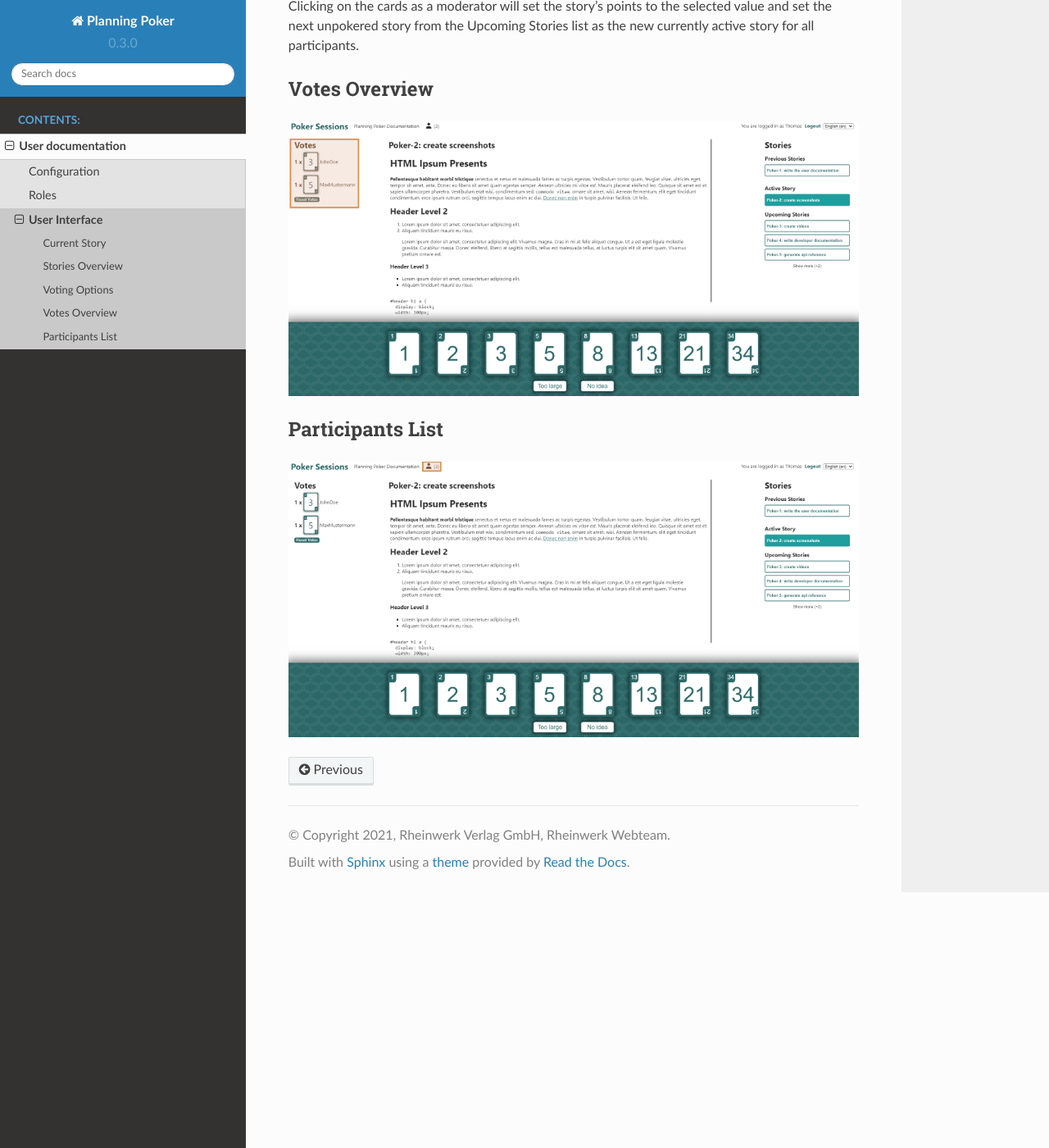
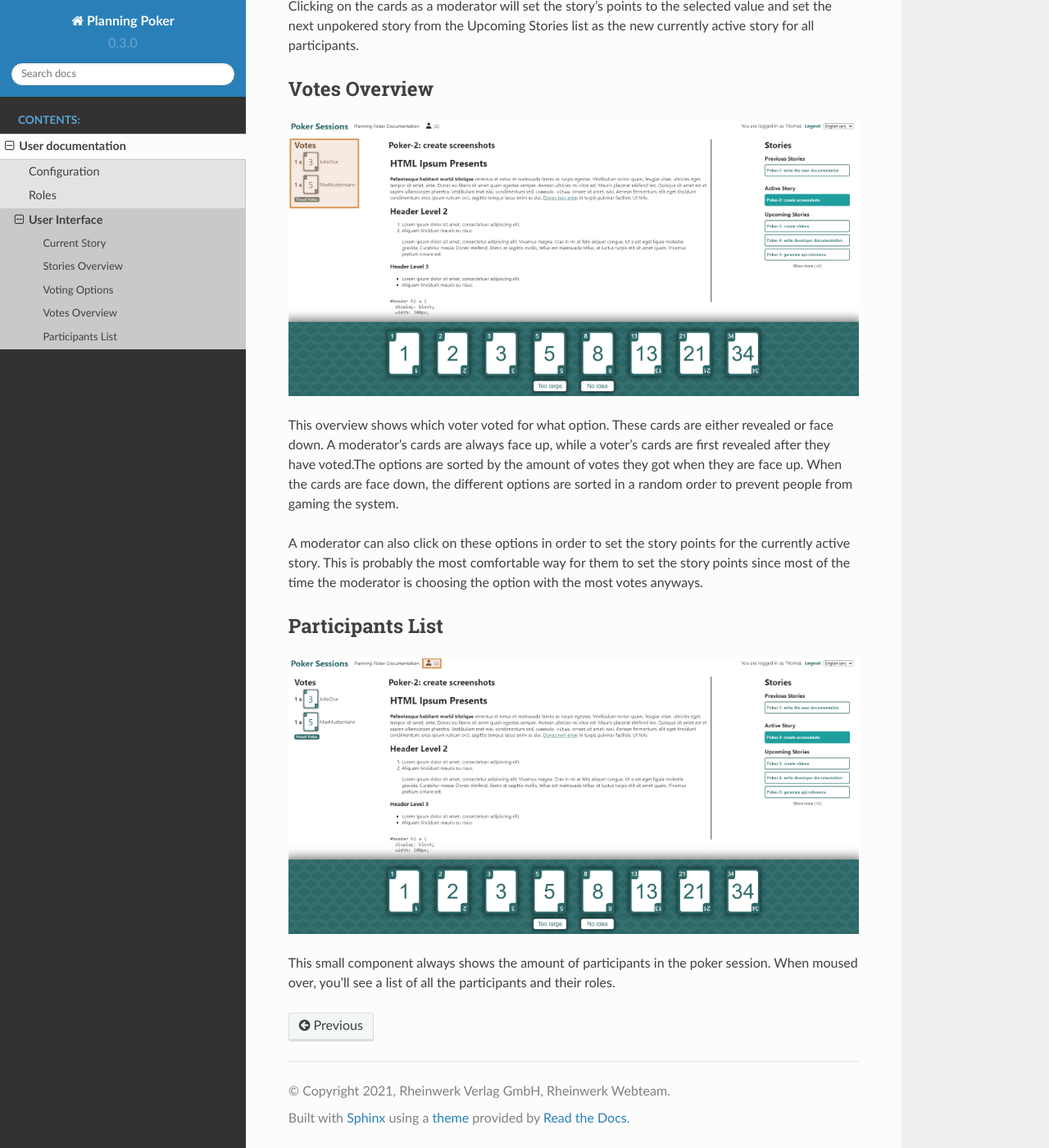
Before and after one commit to rheinwerk-verlag/planning-poker, a Sphinx documentation site: the page built from docs/user_docs/user_interface.rst, in a window 1280 px wide and 1400 px high, scrolled down 2114 px. Shown: the whole window at 82% size. Built offline with Sphinx 7.4.7 and the Read the Docs theme 2.0.0, drawn with Linux system fonts in a browser that asks for light colours; pages that are not in the unit, such as notebooks, are missing from menus.

Commit message:
FIAE-174: Added the missing explanation for the 'Votes Overview' and 'Participants List' components.

```diff
--- a/docs/user_docs/user_interface.rst
+++ b/docs/user_docs/user_interface.rst
@@ -57,8 +57,20 @@ Votes Overview
 .. figure:: static/votes_overview.png
    :alt: Shows all the voters' votes.
 
+This overview shows which voter voted for what option. These cards are either revealed or face down. A moderator's cards
+are always face up, while a voter's cards are first revealed after they have voted.The options are sorted by the amount
+of votes they got when they are face up. When the cards are face down, the different options are sorted in a random
+order to prevent people from gaming the system.
+
+A moderator can also click on these options in order to set the story points for the currently active story. This is
+probably the most comfortable way for them to set the story points since most of the time the moderator is choosing the
+option with the most votes anyways.
+
 Participants List
 -----------------
 
 .. figure:: static/participants_list.png
    :alt: When hovered over shows a list of all the participants in this poker session.
+
+This small component always shows the amount of participants in the poker session. When moused over, you'll see a list
+of all the participants and their roles.
```
Also changed, not shown: README.rst (+4 -4 lines).
